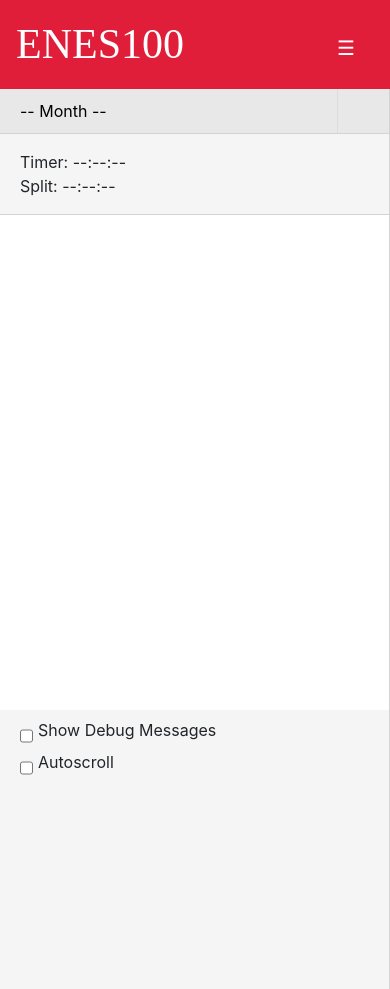
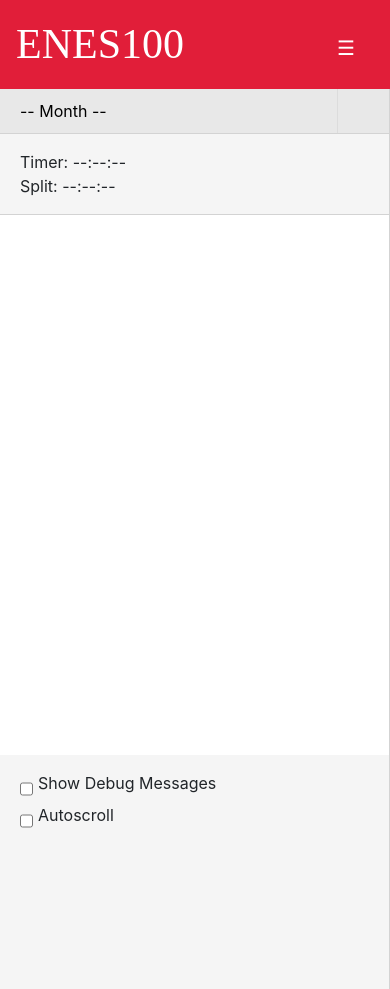
Before and after one commit to umdenes100/VisionSystemRemoteClient, a Jekyll site: the page built from index.html, in a window 390 px wide. Shown: the top 989 px of the page. Built offline with Jekyll 4.4.1, drawn with Linux system fonts in a browser that asks for light colours; nearby versions of some CDN libraries; some web fonts are replaced; grey boxes are pictures that could not be loaded.

Commit message:
Misc local

```diff
--- a/css/generics.css
+++ b/css/generics.css
@@ -18,7 +18,17 @@
 	overflow: hidden;
 }
 
-.h80 {
+.h-60 {
+	height: 60%;
+	overflow: hidden;
+}
+
+.h-65 {
+	height: 65%;
+	overflow: hidden;
+}
+
+.h-80 {
 	height: 80%;
 	overflow: hidden;
 }
--- a/index.html
+++ b/index.html
@@ -29,6 +31,7 @@
 				    <option value="november">November</option>
 				    <option value="december">December</option>
 				</select>
+				<span id="mission_icon"></span>
 			</div>
 
 			<div id="timer" class="row">
@@ -39,12 +42,12 @@
 				</div>
 			</div>
 
-			<div class="row h-55">
+			<div class="row h-60">
 				<textarea id="communication-window" class="w-100" readonly></textarea>
 			</div>
 
 
-			<div id="communication-window-options" class="row h-10 pt-2">
+			<div id="communication-window-options" class="row pt-3">
 				<div class="col-12 col-md-12 h-100">
 					<div class="row option">
 						<input id="debug-messages" type="checkbox"></input>
@@ -56,10 +59,12 @@
 					</div>
 				</div>
 			</div>
+		</div>
 
-		</div>
-		<div class="col-12 col-md-9 embed-responsive embed-responsive-16by9">
-			<img id="stream" class=" embed-responsive-item img" src="http://0.0.0.0:5000/">
+		<div class="col-12 col-md-9">
+			<div class="embed-responsive embed-responsive-16by9 mt-4">
+				<img id="stream" class="embed-responsive-item img-fluid" src="http://192.168.1.2:8080/">
+			</div>
 		</div>
 	</div>
 </div>
--- a/js/communication.js
+++ b/js/communication.js
@@ -197,6 +197,7 @@
 
         connection.onmessage = message => {
             status('OPEN');
+            console.log(message.data);
             let data = JSON.parse(message.data);
             parseData(data);
 
--- /dev/null
+++ b/js/communication_alt.js
@@ -0,0 +1,29 @@
+const WEBSOCKET_ADDRESS = 'ws://192.168.1.2:9000/';
+const connection = new WebSocket(WEBSOCKET_ADDRESS);
+
+$(document).ready(() => {
+
+    connection.onopen = () => {
+        console.log('OPEN')
+    };
+
+    connection.onerror = error => {
+        console.log('WebSocket Error.');
+    };
+
+    connection.onmessage = message => {
+        console.log('OPEN')
+        let data = JSON.parse(message.data);
+        console.log(data);
+        // connection.send("It's Lit")
+    };
+
+    connection.onclose = () => {
+        console.log('CLOSE');
+        connection.send('Closed.');
+        setTimeout(() => {
+            console.log("Retrying...");
+            start();
+        }, 5000);
+    };
+})
```
Also changed, not shown: other parts of index.html (+2 -0 lines), README.md.
